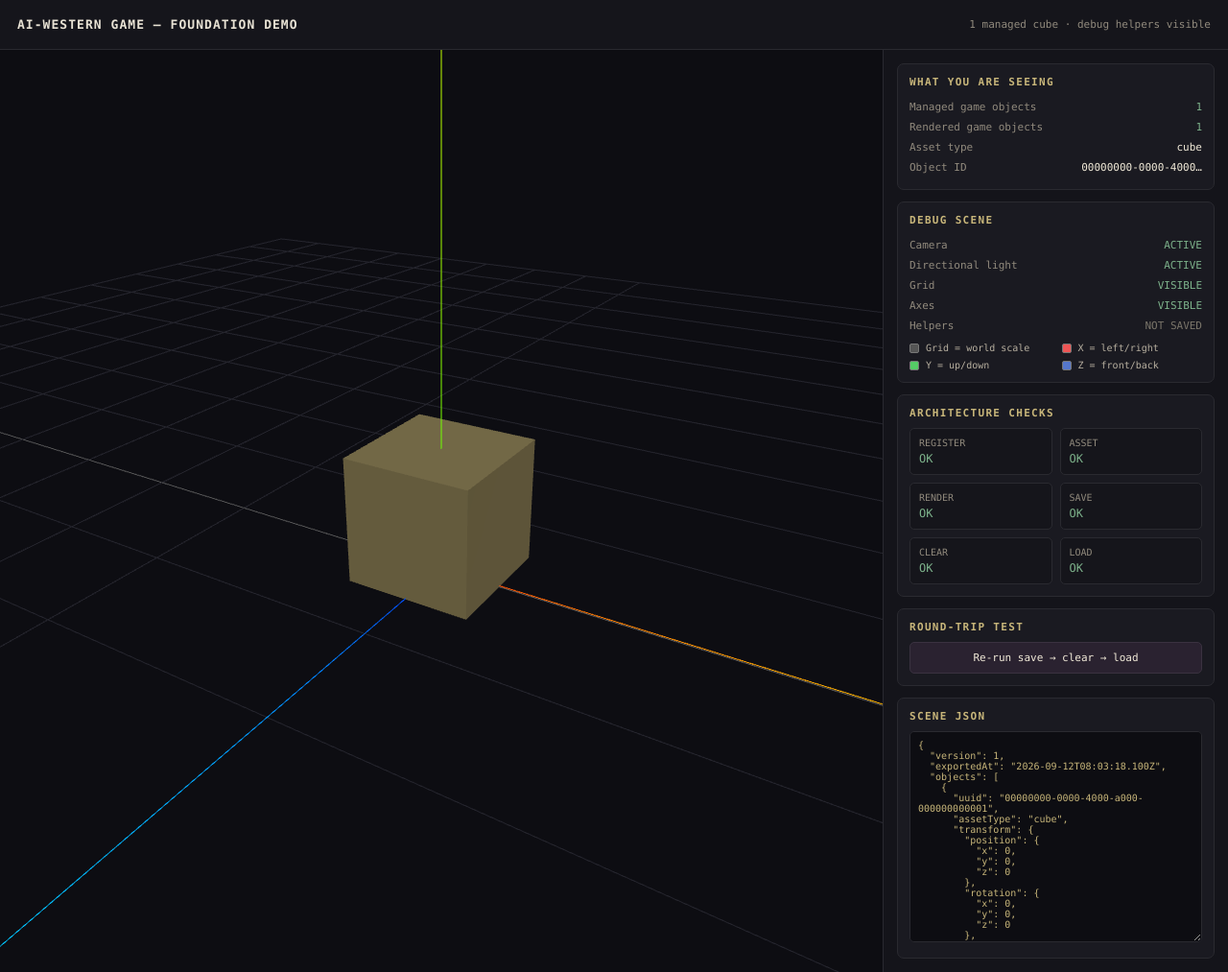
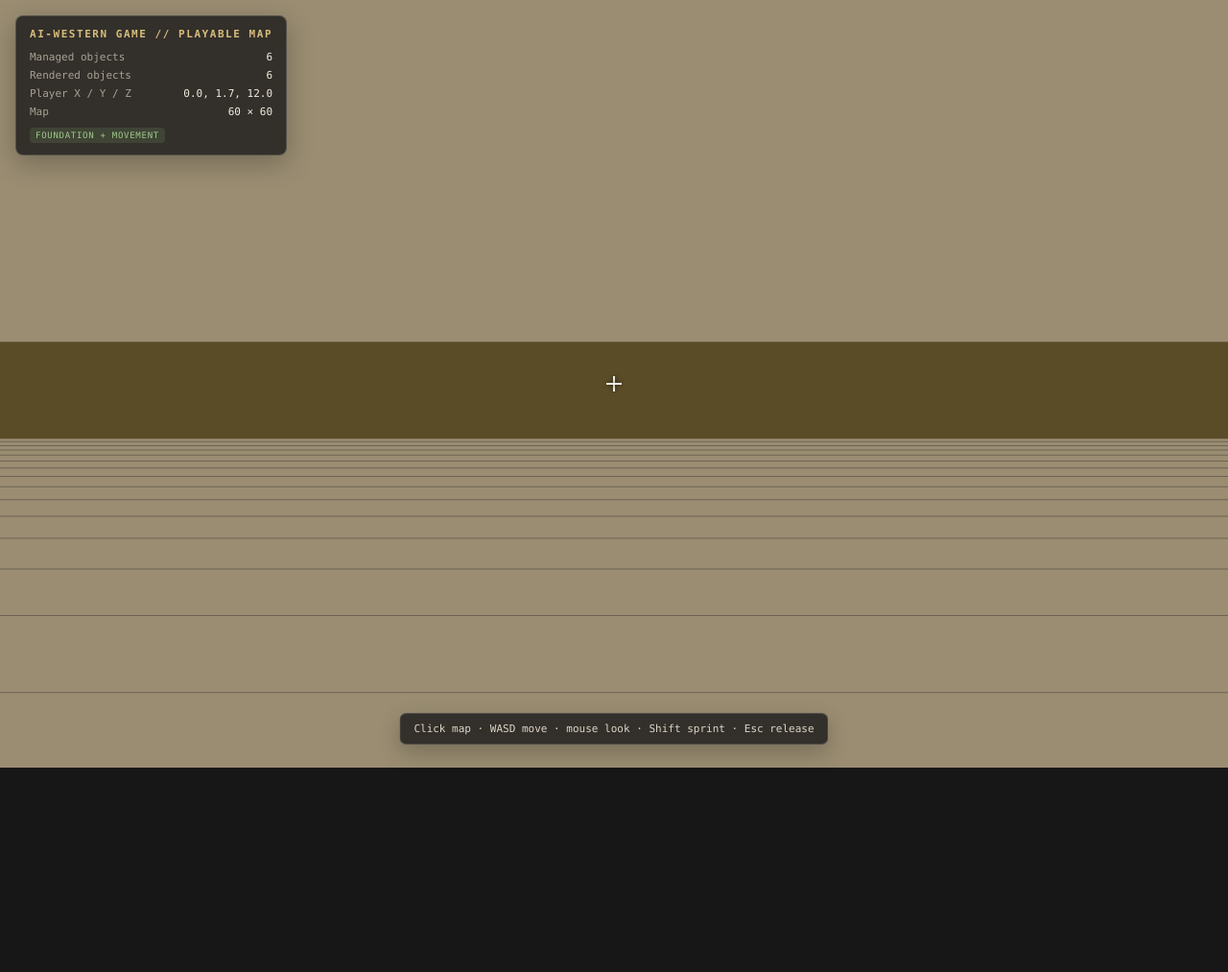
Before and after one commit to karanrzn-crypto/Ai-western_game, a website built with Vite: page index.html in a window 1280 px wide. Shown: the whole page at 96% size. After the commit the page ends 800 px from the top, so only its background shows below. Built offline with nearby package versions, Linux system fonts and the light colour scheme; animation ran at ten frames a second.

Commit message:
feat(map): switch foundation demo to playable map

```diff
--- a/index.html
+++ b/index.html
@@ -3,88 +3,38 @@
 <head>
   <meta charset="UTF-8" />
   <meta name="viewport" content="width=device-width, initial-scale=1.0" />
-    <title>AI-Western Game — Foundation Demo</title>
+  <title>AI-Western Game — Playable Map</title>
   <style>
-      * { box-sizing: border-box; }
-      html, body { margin: 0; min-height: 100%; font-family: ui-monospace, SFMono-Regular, Menlo, Consolas, monospace; background: #0d0d12; color: #e8e2d4; }
-      body { min-height: 100vh; display: grid; grid-template-columns: minmax(0, 1fr) 360px; grid-template-rows: 52px minmax(0, 1fr); grid-template-areas: "header header" "stage panel"; }
-      header { grid-area: header; display: flex; align-items: center; justify-content: space-between; gap: 16px; padding: 0 18px; border-bottom: 1px solid #2a2a30; background: #15151b; }
-      header h1 { margin: 0; font-size: 13px; font-weight: 600; letter-spacing: .08em; }
-      header .meta { color: #918a7d; font-size: 11px; white-space: nowrap; }
-      #stage { grid-area: stage; position: relative; min-width: 0; min-height: 0; overflow: hidden; background: #0b0b10; }
-      #stage canvas { display: block; width: 100%; height: 100%; }
-      #panel { grid-area: panel; min-height: 0; overflow-y: auto; padding: 14px; border-left: 1px solid #2a2a30; background: #14141a; display: flex; flex-direction: column; gap: 12px; }
-      .card { background: #1a1a21; border: 1px solid #2a2a30; border-radius: 7px; padding: 12px; }
-      .card h2 { margin: 0 0 9px; font-size: 11px; text-transform: uppercase; letter-spacing: .12em; color: #c8b67a; }
-      .row { display: flex; align-items: center; justify-content: space-between; gap: 12px; padding: 4px 0; font-size: 11px; }
-      .key { color: #918a7d; }
-      .value { color: #f1ead8; font-variant-numeric: tabular-nums; text-align: right; }
-      .ok { color: #7db28b; }
-      .muted { color: #7a756a; }
-      .legend { display: grid; grid-template-columns: 1fr 1fr; gap: 7px 12px; font-size: 10px; margin-top: 7px; }
-      .legend div { display: flex; align-items: center; gap: 7px; color: #b8b0a0; }
-      .dot { width: 10px; height: 10px; border-radius: 2px; border: 1px solid #777; flex: none; }
-      button { width: 100%; padding: 9px 12px; border: 1px solid #3a3240; border-radius: 5px; background: #2a2230; color: #f1ead8; font: inherit; font-size: 11px; cursor: pointer; }
-      button:hover { background: #3a3240; }
-      textarea { width: 100%; min-height: 220px; resize: vertical; border: 1px solid #2a2a30; border-radius: 5px; background: #0d0d12; color: #c8b67a; padding: 8px; font: inherit; font-size: 10px; }
-      .status-grid { display: grid; grid-template-columns: 1fr 1fr; gap: 8px; }
-      .status { padding: 9px; border: 1px solid #2a2a30; border-radius: 5px; background: #15151b; }
-      .status .title { color: #918a7d; font-size: 10px; margin-bottom: 4px; }
-      .status .state { font-size: 12px; }
-      .toast { position: absolute; left: 14px; bottom: 14px; padding: 8px 11px; border: 1px solid #2a2a30; border-radius: 5px; background: rgba(20,20,26,.94); color: #c8b67a; font-size: 10px; opacity: 0; pointer-events: none; transition: opacity .2s ease; }
-      .toast.show { opacity: 1; }
-      @media (max-width: 800px) { body { grid-template-columns: 1fr; grid-template-rows: 52px minmax(360px, 1fr) auto; grid-template-areas: "header" "stage" "panel"; } #panel { border-left: 0; border-top: 1px solid #2a2a30; } }
+    *{box-sizing:border-box}
+    html,body{margin:0;width:100%;height:100%;overflow:hidden;background:#171717;color:#eee;font-family:ui-monospace,SFMono-Regular,Menlo,Consolas,monospace}
+    body{position:relative}
+    #stage{position:fixed;inset:0;background:#6e6758}
+    #stage canvas{display:block;width:100%;height:100%}
+    #hud{position:fixed;inset:0;pointer-events:none}
+    .panel{position:absolute;top:16px;left:16px;min-width:250px;padding:12px 14px;border:1px solid rgba(255,255,255,.16);border-radius:8px;background:rgba(12,12,14,.72);backdrop-filter:blur(7px);box-shadow:0 8px 28px rgba(0,0,0,.25)}
+    .title{margin-bottom:8px;color:#d7bd7c;font-size:11px;font-weight:800;letter-spacing:.14em}
+    .row{display:flex;justify-content:space-between;gap:20px;padding:3px 0;font-size:11px}.key{color:#a7a195}.value{color:#f1eadf;font-variant-numeric:tabular-nums}
+    #crosshair{position:absolute;left:50%;top:50%;width:16px;height:16px;transform:translate(-50%,-50%)}
+    #crosshair:before,#crosshair:after{content:"";position:absolute;left:50%;top:50%;background:rgba(255,255,255,.9);transform:translate(-50%,-50%);box-shadow:0 0 4px rgba(0,0,0,.6)}
+    #crosshair:before{width:2px;height:16px}#crosshair:after{width:16px;height:2px}
+    #control-hint{position:absolute;left:50%;bottom:24px;transform:translateX(-50%);padding:9px 14px;border:1px solid rgba(255,255,255,.15);border-radius:7px;background:rgba(12,12,14,.72);color:#ddd5c8;font-size:11px;white-space:nowrap;box-shadow:0 8px 22px rgba(0,0,0,.22)}
+    .badge{display:inline-block;margin-top:7px;padding:3px 6px;border-radius:4px;background:rgba(116,153,100,.2);color:#9fca8b;font-size:9px;letter-spacing:.08em}
   </style>
 </head>
 <body>
-    <header>
-      <h1>AI-WESTERN GAME — FOUNDATION DEMO</h1>
-      <div class="meta">1 managed cube · debug helpers visible</div>
-    </header>
-    <main id="stage" aria-label="Three.js validation scene"></main>
-    <aside id="panel">
-      <section class="card">
-        <h2>What you are seeing</h2>
-        <div class="row"><span class="key">Managed game objects</span><span class="value ok" id="stat-count">0</span></div>
-        <div class="row"><span class="key">Rendered game objects</span><span class="value ok" id="stat-render">0</span></div>
-        <div class="row"><span class="key">Asset type</span><span class="value" id="stat-asset">cube</span></div>
-        <div class="row"><span class="key">Object ID</span><span class="value" id="stat-id">—</span></div>
-      </section>
-      <section class="card">
-        <h2>Debug scene</h2>
-        <div class="row"><span class="key">Camera</span><span class="value ok">ACTIVE</span></div>
-        <div class="row"><span class="key">Directional light</span><span class="value ok">ACTIVE</span></div>
-        <div class="row"><span class="key">Grid</span><span class="value ok">VISIBLE</span></div>
-        <div class="row"><span class="key">Axes</span><span class="value ok">VISIBLE</span></div>
-        <div class="row"><span class="key">Helpers</span><span class="value muted">NOT SAVED</span></div>
-        <div class="legend">
-          <div><span class="dot" style="background:#555"></span>Grid = world scale</div>
-          <div><span class="dot" style="background:#e55"></span>X = left/right</div>
-          <div><span class="dot" style="background:#5c6"></span>Y = up/down</div>
-          <div><span class="dot" style="background:#57c"></span>Z = front/back</div>
+  <main id="stage" aria-label="AI-Western Game playable map"></main>
+  <div id="hud">
+    <div class="panel">
+      <div class="title">AI-WESTERN GAME // PLAYABLE MAP</div>
+      <div class="row"><span class="key">Managed objects</span><span class="value" id="stat-count">—</span></div>
+      <div class="row"><span class="key">Rendered objects</span><span class="value" id="stat-render">—</span></div>
+      <div class="row"><span class="key">Player X / Y / Z</span><span class="value" id="player-position">—</span></div>
+      <div class="row"><span class="key">Map</span><span class="value">60 × 60</span></div>
+      <div class="badge">FOUNDATION + MOVEMENT</div>
     </div>
-      </section>
-      <section class="card">
-        <h2>Architecture checks</h2>
-        <div class="status-grid">
-          <div class="status"><div class="title">REGISTER</div><div class="state ok" id="check-register">OK</div></div>
-          <div class="status"><div class="title">ASSET</div><div class="state ok" id="check-asset">OK</div></div>
-          <div class="status"><div class="title">RENDER</div><div class="state ok" id="check-render">OK</div></div>
-          <div class="status"><div class="title">SAVE</div><div class="state ok" id="check-save">OK</div></div>
-          <div class="status"><div class="title">CLEAR</div><div class="state ok" id="check-clear">OK</div></div>
-          <div class="status"><div class="title">LOAD</div><div class="state ok" id="check-load">OK</div></div>
+    <div id="crosshair"></div>
+    <div id="control-hint">Click map · WASD move · mouse look · Shift sprint · Esc release</div>
   </div>
-      </section>
-      <section class="card">
-        <h2>Round-trip test</h2>
-        <button id="btn-rerun">Re-run save → clear → load</button>
-      </section>
-      <section class="card">
-        <h2>Scene JSON</h2>
-        <textarea id="export-output" readonly placeholder="The serialized scene appears here."></textarea>
-      </section>
-    </aside>
-    <div id="toast" class="toast"></div>
-    <script type="module" src="./demo/main.ts"></script>
+  <script type="module" src="./demo/playable-map.ts"></script>
 </body>
 </html>
```
Lines whose indentation alone changed are shown as unchanged.
